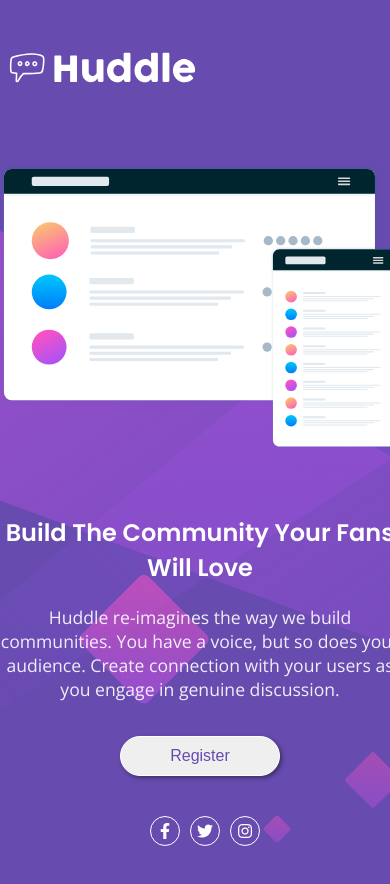
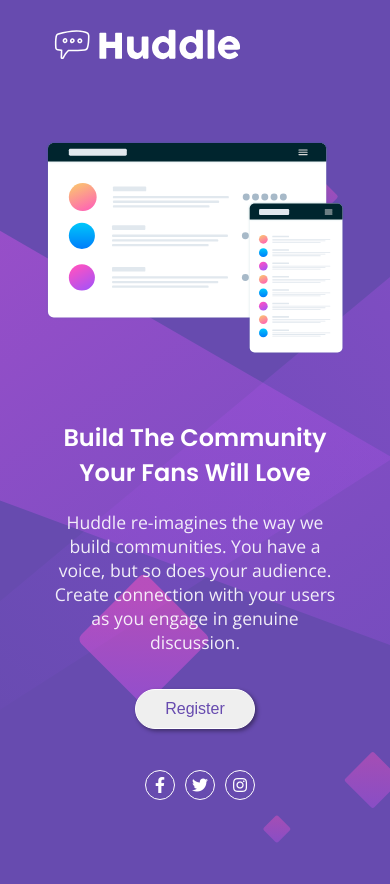
Before and after one commit to marislaradev/landing-page-huddle, a plain HTML site: page index.html in a window 390 px wide. After the commit the page ends 844 px from the top, so only its background shows below. Drawn offline with nearby package versions, Linux system fonts and the light colour scheme.

Commit message:
fix: responsive mobile

```diff
--- a/src/css/style.css
+++ b/src/css/style.css
@@ -35,7 +35,6 @@ body {
 }
 
 .header .header-container {
-    display: flex;
     margin-bottom: 30px;
     min-height: 75px;
     max-width: 1440px;
@@ -56,9 +55,15 @@ body {
 }
 
 .texto-container {
+    display: flex;
+    flex-direction: column;
+    align-items: flex-start;
     color: white;
     margin-left: 40px;
     font-size: .9rem;
+    text-align: left;
+    height: fit-content;
+    width: 600px;
 }
 
 .texto-container p {
@@ -93,6 +98,7 @@ body {
     align-items: center;
     justify-content: center;
     grid-area: principal;
+    /* height: fit-content; */
 }
 
 .imagem-container {
@@ -105,13 +111,14 @@ img {
 
 .footer {
     padding: 0px 30px 0px 30px;
+    height: fit-content;
     grid-area: footer;
 }
 
 .social-links {
     display: flex;
     justify-content: flex-end;
-    margin-bottom: 20px;
+    margin-bottom: 10px;
 }
 
 .social-links a {
@@ -141,15 +148,15 @@ img {
 
 @media (max-width: 1080px) {
     body {
-        width: 400px;
+        width: 300px;
         margin: 0px auto;
         background-image: url(../images/bg-mobile.svg);
     }
 
     .header {
         padding: 0;
-        margin-top: 30px;
-        margin-bottom: 60px;
+        margin-top: 20px;
+        margin-bottom: 40px;
     }
 
     .logo {
@@ -164,6 +171,7 @@ img {
     .principal {
         flex-direction: column;
         padding: 0;
+        width: fit-content;
     }
 
     .texto-container {
@@ -171,6 +179,9 @@ img {
         text-align: center;
         margin: 0;
         margin-top: 40px;
+        height: fit-content;
+        width: 300px;
+        align-items: center;
     }
 
     .titulo {
```
